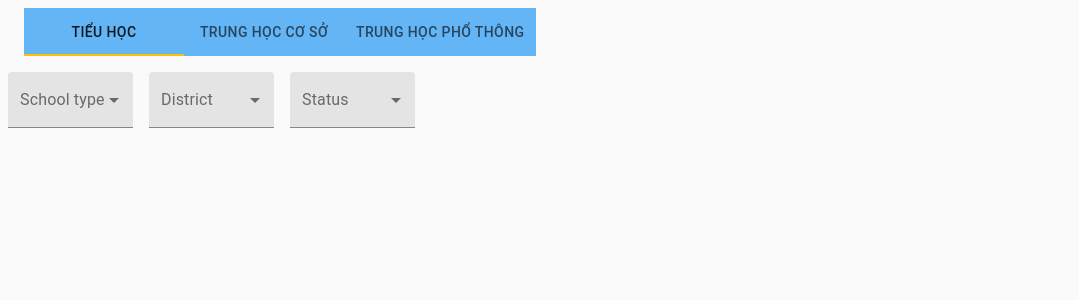
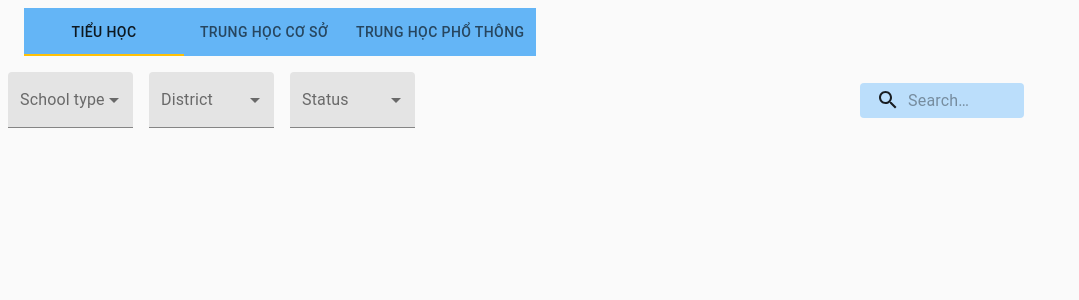
Before and after one commit to salesmgt/draft-frontend, a React (Create React App) app: page / in a window 1280 px wide. Shown: the top 300 px of the page, without its empty margins (0-1079 px from the left). Built offline with nearby package versions, Linux system fonts and the light colour scheme.

Commit message:
add search field component

```diff
--- a/src/components/App/App.js
+++ b/src/components/App/App.js
@@ -1,11 +1,10 @@
-import React,{useState} from 'react'
+import React from 'react'
 import './App.css'
 import {SchoolPage} from "../../pages/SchoolPage"
 
 
 function App() {
 
-
   return <SchoolPage/>
 
 }
--- /dev/null
+++ b/src/components/MySearchField/MySearchField.js
@@ -0,0 +1,99 @@
+import React,{useState,useRef} from 'react';
+import InputBase from '@material-ui/core/InputBase';
+import { makeStyles } from '@material-ui/core/styles';
+import SearchIcon from '@material-ui/icons/Search';
+import PropTypes from 'prop-types';
+
+
+const useStyles =   makeStyles((theme) => ({
+  search: {
+
+    position: 'relative',
+    borderRadius: theme.shape.borderRadius,
+    backgroundColor: "#bbdefb",  // mã màu này là màu searchfield nha, màu default á
+    '&:hover': {
+      backgroundColor: "#e3f2fd", //mã màu này là lúc hover nè
+    },
+    marginLeft: 0,
+    height: '100%',
+    width: '100%',
+    [theme.breakpoints.up('sm')]: {
+      marginLeft: theme.spacing(1),
+      width: 'auto',
+    },
+  },
+  searchIcon: {
+    padding: theme.spacing(0, 2),
+    height: '100%',
+    position: 'absolute',
+    pointerEvents: 'none',
+    display: 'flex',
+    alignItems: 'center',
+    justifyContent: 'center',
+  },
+  inputRoot: {
+    color: 'inherit',
+  },
+  inputInput: {
+    padding: theme.spacing(1, 1, 1, 0),
+    // vertical padding + font size from searchIcon
+    paddingLeft: `calc(1em + ${theme.spacing(4)}px)`,
+    transition: theme.transitions.create('width'),
+    width: '100%',
+    [theme.breakpoints.up('sm')]: {
+      width: '12ch',
+      '&:focus': {
+        width: '20ch',
+      },
+    },
+  },
+}));
+
+
+
+
+MySearchField.propTypes = {
+    onSubmit: PropTypes.func,
+}
+
+MySearchField.defaultProps = {
+    onSubmit: null,
+}
+
+export default function MySearchField(props) {
+    const classes = useStyles();
+    const typingTimeOutRef = useRef("")
+    const {onSubmit} = props
+    const [searchSchool, setSearchSchool] = useState('');
+
+    const handleChange = e =>{
+        const value = e.target.value
+        setSearchSchool(e.target.value)
+        if(!onSubmit) return
+        if(typingTimeOutRef.current) clearTimeout(typingTimeOutRef.current)
+
+        typingTimeOutRef.current = setTimeout(()=>{
+            onSubmit(value)
+        }, 450)
+
+    }
+  return (
+          <div className={classes.search} style={{height: '100%'}} >
+            <div className={classes.searchIcon}>
+              <SearchIcon />
+            </div>
+            <InputBase
+                value={searchSchool}
+              placeholder="Search…"
+              classes={{
+                root: classes.inputRoot,
+                input: classes.inputInput,
+              }}
+              inputProps={{ 'aria-label': 'search' }}
+              onChange={handleChange}
+            />
+          </div>
+
+
+  );
+}
--- /dev/null
+++ b/src/components/MySearchField/index.js
@@ -0,0 +1 @@
+export { default as MySearchField} from './MySearchField'
--- a/src/components/MySelect/MySelect.js
+++ b/src/components/MySelect/MySelect.js
@@ -1,4 +1,4 @@
-import React,{useState} from 'react'
+import React from 'react'
 import PropTypes from 'prop-types'
 import MenuItem from '@material-ui/core/MenuItem'
 import Select from '@material-ui/core/Select'
@@ -35,13 +35,11 @@ export default function MySelect(props) {
     const classes = useStyles();
     const{items,onSelect,item,label} = props
 
-const handleSelect = (e) =>{
-   if (onSelect) {
-       onSelect(e.target.value,{label})
-
-   }
-    return
-}
+    const handleSelect = (e) =>{
+            if (onSelect) {
+                onSelect(e.target.value,{label})
+            }
+        }
   return (
     <FormControl variant="filled" className={classes.formControl} >
     <InputLabel id="demo-simple-select-filled-label">{label}</InputLabel>
--- a/src/components/MyTableTab/MyTableTab.js
+++ b/src/components/MyTableTab/MyTableTab.js
@@ -7,7 +7,7 @@ import PropTypes from 'prop-types'
 MyTableTab.propTypes = {
   onSelect: PropTypes.func,
   tab: PropTypes.string,
-  schoolTypes: PropTypes.array
+  levels: PropTypes.array
 }
 
 MyTableTab.defaultProps = {
@@ -16,15 +16,11 @@ MyTableTab.defaultProps = {
   levels: null
 
 }
-
 export default function MyTableTab( props) {
-
   const {levels,tab,onSelect} =props
   const index = tab ? levels.findIndex(item => item === tab) :0
-
   const onIndexSelect = (e, index) =>{
     onSelect(levels[index])}
-
   return (
     <IconContext.Provider value={{ color: '#000' }}>
       <Toolbar>
--- a/src/components/MyToolbar/MyToolbar.js
+++ b/src/components/MyToolbar/MyToolbar.js
@@ -1,27 +1,76 @@
 import React,{useState} from 'react'
 import PropTypes from 'prop-types'
 import {MySelect} from '../MySelect'
+import {MySearchField} from '../MySearchField'
+import FormControl from '@material-ui/core/FormControl';
+
 MyToolbar.propTypes = {
+  schoolTypeList: PropTypes.array,
+  districtList: PropTypes.array,
+  statusList: PropTypes.array,
+  selectTypes: PropTypes.array,
+  filter: PropTypes.object
+  }
 
-}
+MyToolbar.defaultProps = {
+    schoolTypeList: [],
+    districtList: [],
+    statusList:[],
+    selectTypes:[],
+    filter: null
+    }
 
 function MyToolbar(props) {
-  const {schoolTypeList,districtList,statusList,selectTypes,onChange,filter} = props
-  const {schoolType,district,status} = filter
-  const handleSelectItem = (value,label) =>{
-    if(onChange) {
-      onChange(value,label.label)
-    }
+  const {schoolTypeList,districtList,statusList,selectTypes,filter,onSubmit} = props
+
+  const [filters,setFilters] = useState(
+    {
+      schoolType: "",
+      district: "",
+      status: "",
+      search:""
+    });
+
+  const {schoolType,district,status} = filters
+
+  const handleFilterChange = value => {
+    const newFilter= {...filters,search: value}
+    setFilters(newFilter)
+    onSubmit(filters)
+    console.log("Gia tri fields: ",newFilter)
   }
 
-  return (<>
+  const handleSelectItem =(value,select)=>{
+    let newFilter = {}
+    console.log("halo  ",select.label)
+    switch(select.label){
+      case selectTypes[0]:
+            newFilter= {...filter,schoolType: value}
+            break
+      case selectTypes[1]:
+        newFilter= {...filter,district:value}
+            break
+      case selectTypes[2]:
+        newFilter= {...filter,status:value}
+            break
+      default : break
+    }
+    setFilters(newFilter)
+    if(onSubmit)
+    onSubmit(filters)
+    console.log("Gia tri fields: ",filters)
+  }
+
+  return (
+  <FormControl style={{flexDirection: 'row', alignItems: 'center',justifyContent: 'space-between', width: '80%'} }>
+  <div>
     <MySelect label={selectTypes[0]} item={schoolType} onSelect={handleSelectItem} items ={schoolTypeList}/>
     <MySelect label = {selectTypes[1]} item={district} onSelect={handleSelectItem} items ={districtList}/>
     <MySelect label = {selectTypes[2]} item={status} onSelect={handleSelectItem} items ={statusList}/>
-    </>
+  </div>
+    <MySearchField onSubmit={handleFilterChange} />
+    </FormControl>
   )
 }
 
-
-
 export default MyToolbar
--- a/src/components/index.js
+++ b/src/components/index.js
@@ -2,3 +2,4 @@ export { App } from './App'
 export { MyTableTab } from './MyTableTab'
 export { MyToolbar} from './MyToolbar'
 export { MySelecet} from './MySelect'
+export { MySearchField} from './MySearchField'
--- a/src/pages/SchoolPage/SchoolPage.js
+++ b/src/pages/SchoolPage/SchoolPage.js
@@ -5,55 +5,43 @@ import {data} from "../../store"
 import { MyToolbar } from '../../components/MyToolbar'
 
 function SchoolPage() {
-  const [levels,setLevels] = useState([Const.PRIMARY_SCHOOL,Const.SECONDARY_SCHOOL,Const.HIGH_SCHOOL]);
+  const [levels,] = useState([Const.PRIMARY_SCHOOL,Const.SECONDARY_SCHOOL,Const.HIGH_SCHOOL]);
   const schoolTypeList =["Dân lập","Công lập","Bán công"]
   const districtList=["Q1","Q2","Q3","Q4","Q5","Q6","Tân Bình","Bình Tân","Nhà Bè","Bình Chánh"]
   const statusList=["Cũ","Mới"]
   const selectTypes = ["School type","District","Status"]
   const [filter,setFilter] = useState(
-    {
-      level:Const.PRIMARY_SCHOOL,
+    { levels:"",
       schoolType: "",
       district: "",
       status: "",
       search:""
     });
 
-
   const handleTabSelected = tab => {
     let newFilter = {...filter,level:tab}
     setFilter(newFilter)
-
-    //array is filtered
-    const newSchool = data.filter( item => item.level === tab)
+    const newSchool = data.filter(item => item.level === tab)
     console.log(newSchool)
     console.log(filter)
   }
-  const handleToolbarChange =(value,select)=>{
-    let newFilter = {}
-    switch(select){
-      case selectTypes[0]:
-            newFilter= {...filter,schoolType: value}
-            break
-      case selectTypes[1]:
-        newFilter= {...filter,district:value}
-            break
-      case selectTypes[2]:
-        newFilter= {...filter,status:value}
-            break
-    }
-    setFilter(newFilter)
-    console.log(newFilter)
-  }
+
+const handleOnSubmit = (newFilter) =>{
+  setFilter({...newFilter,levels: filter.levels})
+}
 
   return (
     <>
   <MyTableTab levels={levels}  tab={filter.level} onSelect={handleTabSelected}/>
-  <MyToolbar filter={filter} onChange={handleToolbarChange} schoolTypeList={schoolTypeList}  districtList={districtList} statusList={statusList} selectTypes={selectTypes}/>
+  <MyToolbar
+  onSubmit={handleOnSubmit}
+  filter={filter}
+  schoolTypeList={schoolTypeList}
+  districtList={districtList}
+  statusList={statusList}
+  selectTypes={selectTypes}
+  />
    </>)
 }
-
-
 SchoolPage.propTypes = {}
-
 export default SchoolPage
```
Also changed, not shown: 1 other file (tests, documents, lock files or other folders).
